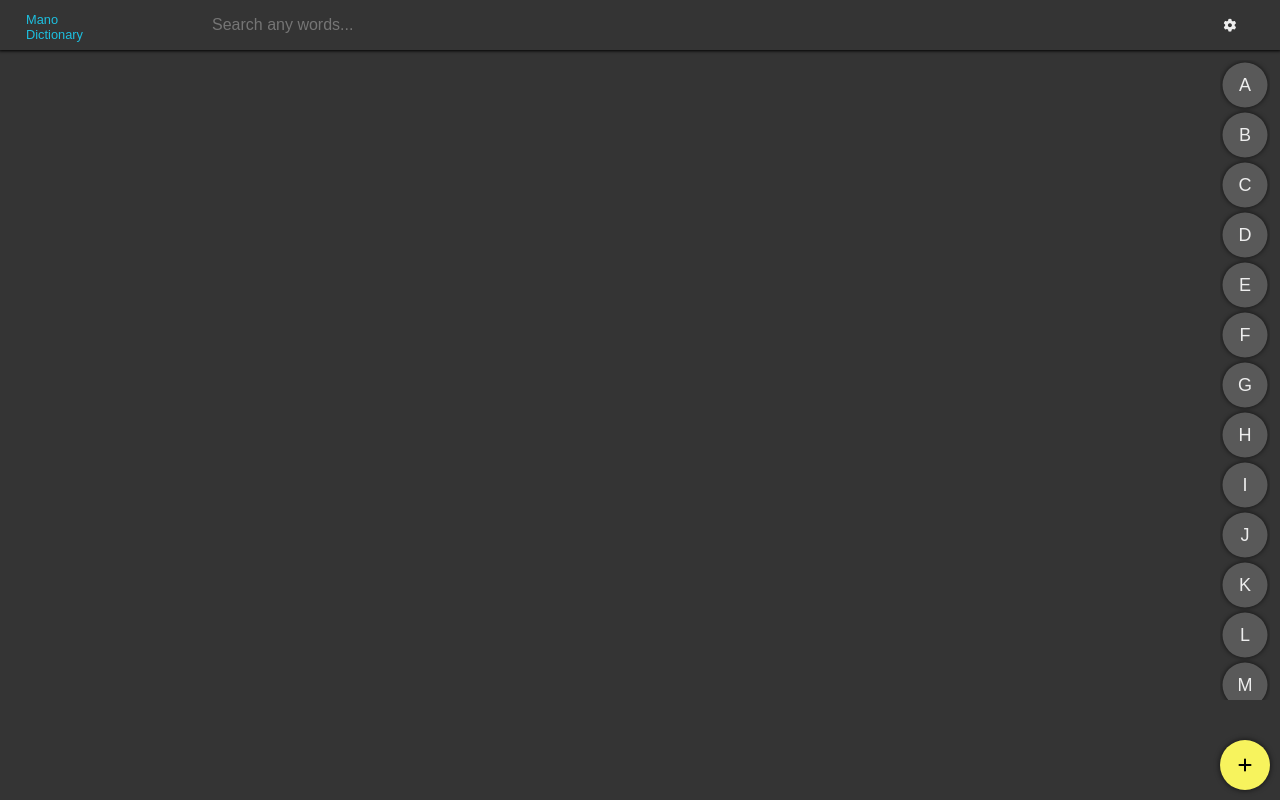
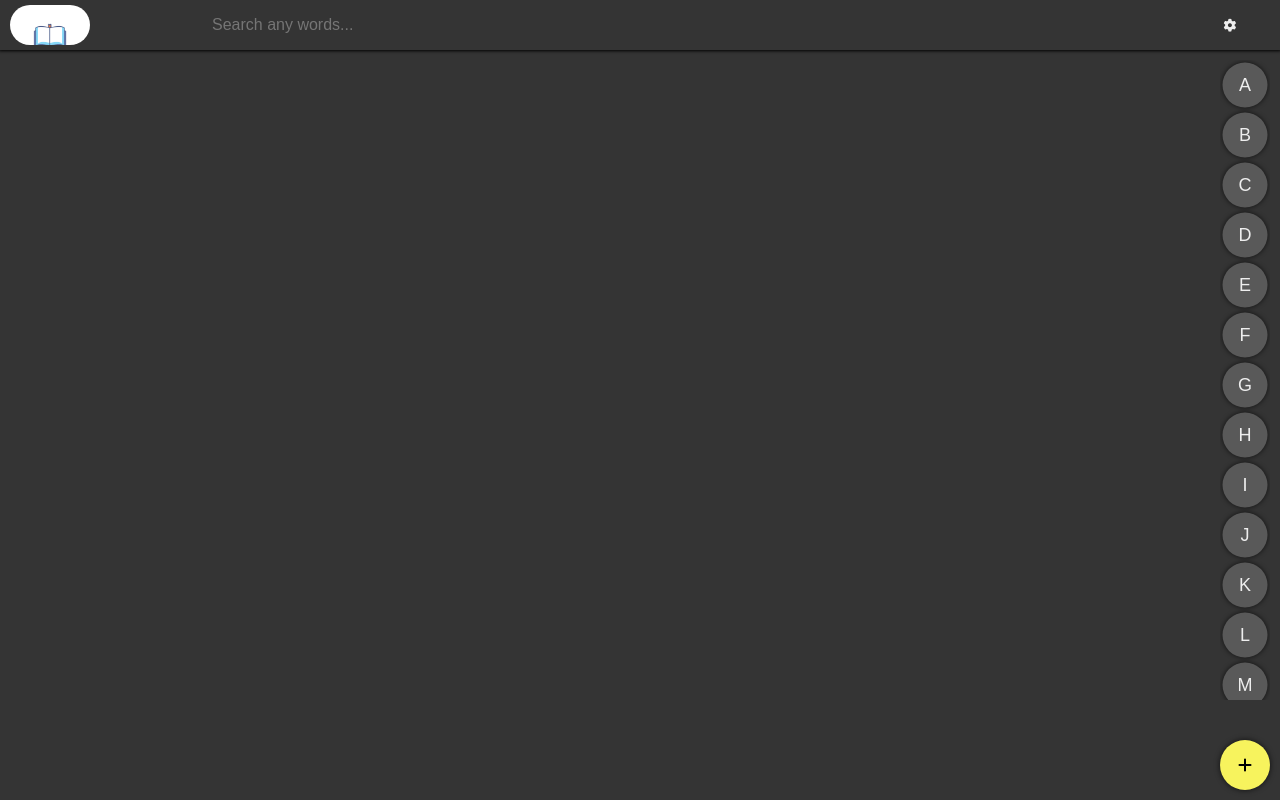
Before and after one commit to charmingprogrammer/ManoDictionary, a plain HTML site: page index.html in a window 1280 px wide. Drawn offline with Linux system fonts and the light colour scheme; no server answers.

Commit message:
update index.html

```diff
--- a/index.html
+++ b/index.html
@@ -15,7 +15,7 @@
  <!--nevbar-->
  <nav>
   <div class="nav_box">
-  <span>Mano Dictionary</span>
+  <img src="ManoDictionaryLogo.png" alt="ManoDictionary Logo" />
   </div>
   <input type="search"id="search_input" placeholder="Search any words..." onkeyup="inputpress()" />
   <div class="nav_box">
```
